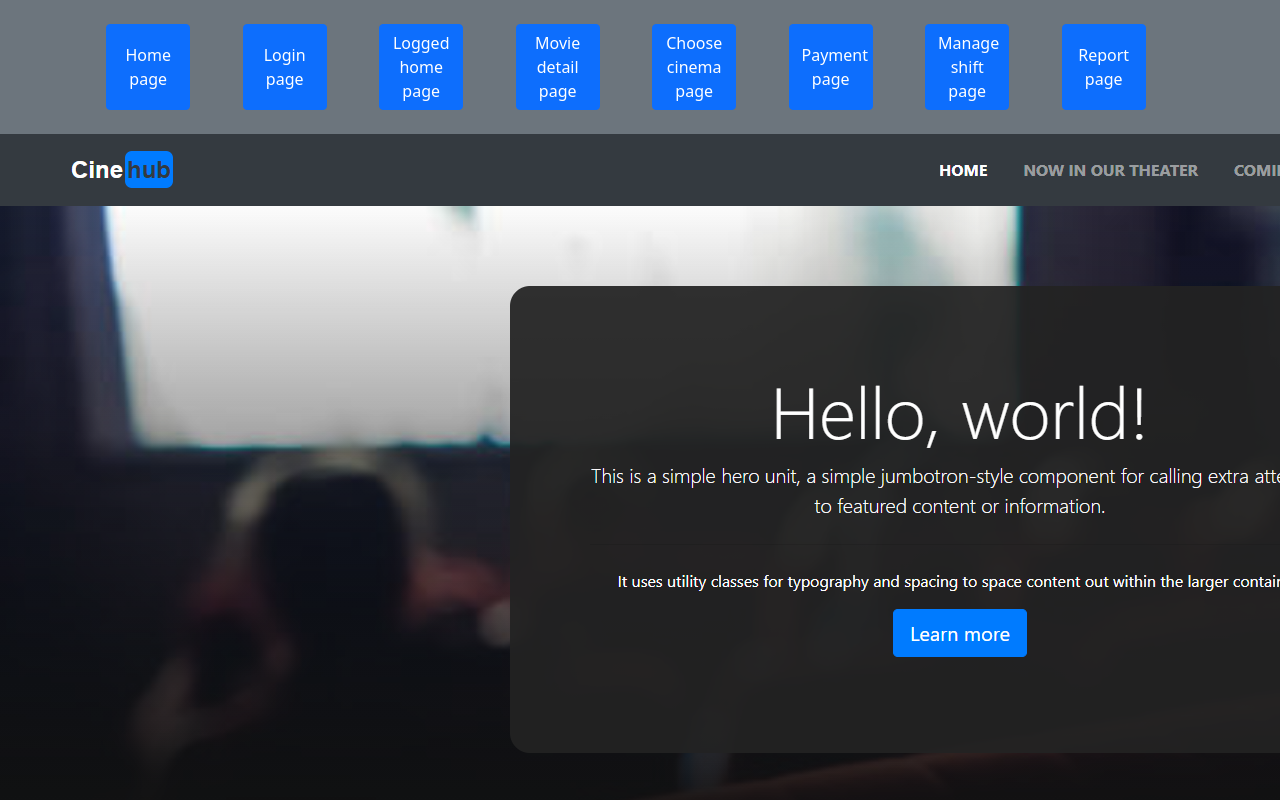
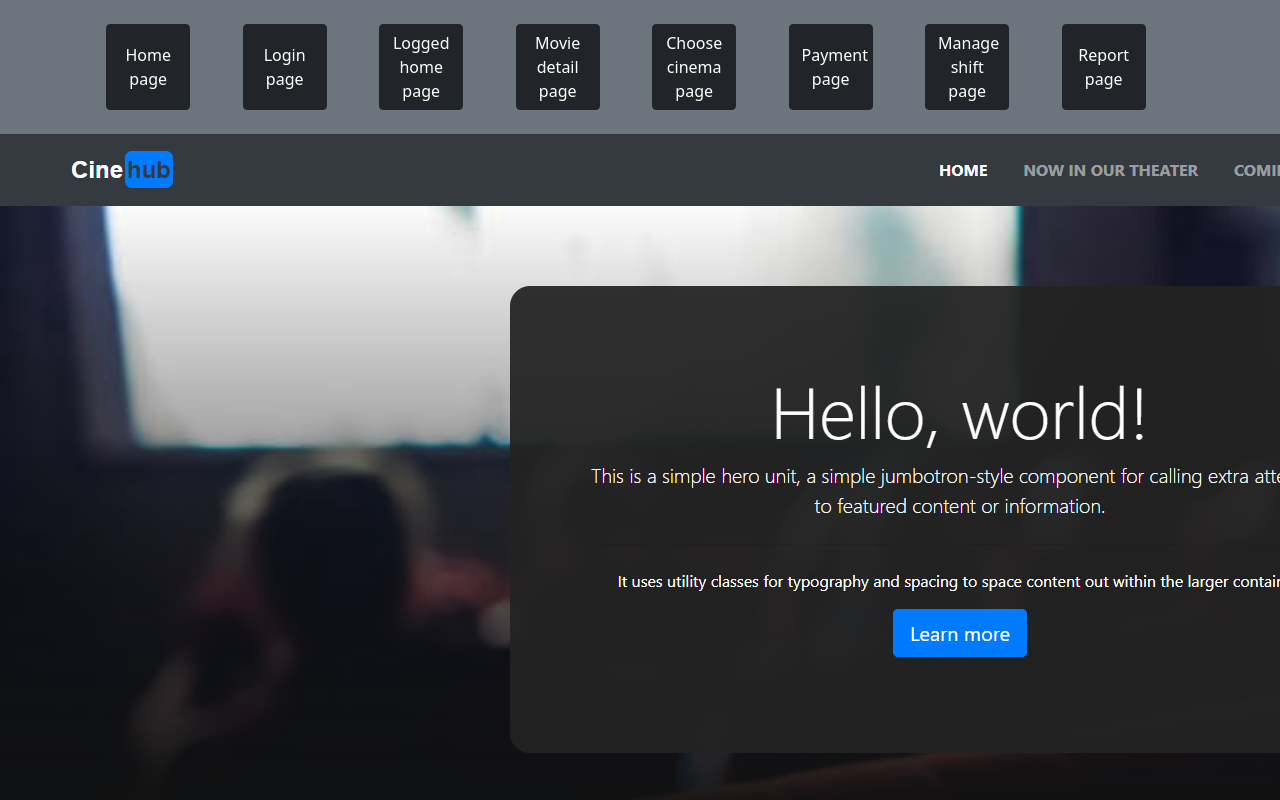
Before and after one commit to Green-Organization/project-documentation, a plain HTML site: page Storyboards/storyboard.html in a window 1280 px wide. Shown: the top 800 px of the page. Drawn offline with nearby package versions, Linux system fonts and the light colour scheme.

Commit message:
Update storyboard.html

```diff
--- a/Storyboards/storyboard.html
+++ b/Storyboards/storyboard.html
@@ -11,28 +11,28 @@
 <div class="container">
 	<div class="row p-4">
 		<div class="col">
-			<button class="btn btn-primary w-75 h-100" onclick="show('./FB/home.png')">Home page</button>
+			<button class="btn btn-dark w-75 h-100" onclick="show('./FB/home.png')">Home page</button>
 		</div>
 		<div class="col">
-			<button class="btn btn-primary w-75 h-100" onclick="show('./FB/login.png')">Login page</button>
+			<button class="btn btn-dark w-75 h-100" onclick="show('./FB/login.png')">Login page</button>
 		</div>
 		<div class="col">
-			<button class="btn btn-primary w-75 h-100" onclick="show('./FB/logged_home.png')">Logged home page</button>
+			<button class="btn btn-dark w-75 h-100" onclick="show('./FB/logged_home.png')">Logged home page</button>
 		</div>
 		<div class="col">
-			<button class="btn btn-primary w-75 h-100" onclick="show('./MM/movie_detail.png')">Movie detail page</button>
+			<button class="btn btn-dark w-75 h-100" onclick="show('./MM/movie_detail.png')">Movie detail page</button>
 		</div>
 		<div class="col">
-			<button class="btn btn-primary w-75 h-100" onclick="show('./MM/choose_cinema.png')">Choose cinema page</button>
+			<button class="btn btn-dark w-75 h-100" onclick="show('./MM/choose_cinema.png')">Choose cinema page</button>
 		</div>
 		<div class="col">
-			<button class="btn btn-primary w-75 h-100" onclick="show('./MM/payment.png')">Payment page</button>
+			<button class="btn btn-dark w-75 h-100" onclick="show('./MM/payment.png')">Payment page</button>
 		</div>
 		<div class="col">
-			<button class="btn btn-primary w-75 h-100" onclick="show('./IP/manage_shift.png')">Manage shift page</button>
+			<button class="btn btn-dark w-75 h-100" onclick="show('./IP/manage_shift.png')">Manage shift page</button>
 		</div>
 		<div class="col">
-			<button class="btn btn-primary w-75 h-100" onclick="show('./IP/report.png')">Report page</button>
+			<button class="btn btn-dark w-75 h-100" onclick="show('./IP/report.png')">Report page</button>
 		</div>
 	</div>
 </div>
```
